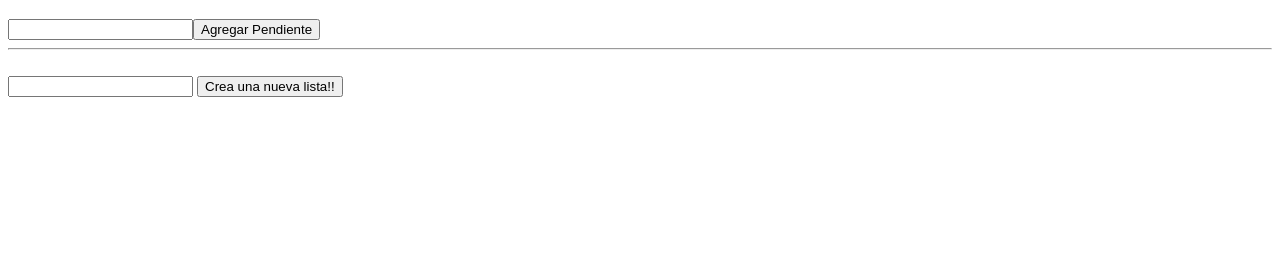
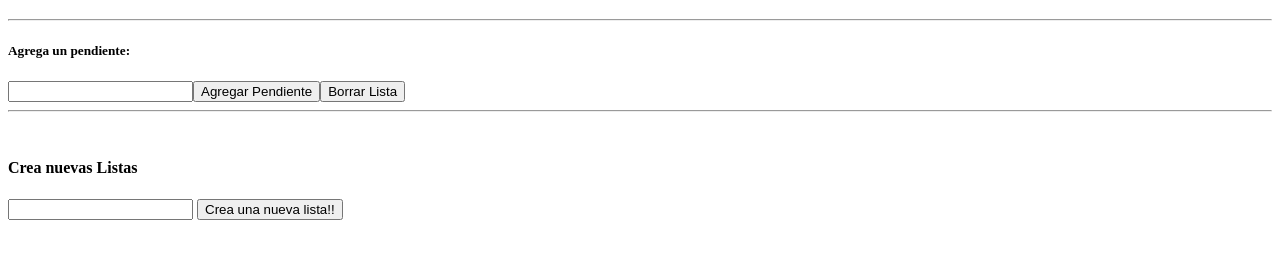
Before and after one commit to 8GutiMu/sprint-2-examen, a plain HTML site: page index.html in a window 1280 px wide. Both pictures are taken after a click on the button "Crea una nueva lista!!". Shown: the part 61-320 px from the top of the page. Drawn offline with Linux system fonts and the light colour scheme.

Commit message:
alerta cuando no metes texto

```diff
--- a/assets/js/main.js
+++ b/assets/js/main.js
@@ -18,43 +18,78 @@ function crearLista(){
 
 // muestra en pantalla todo
 function mostrar(contenido){
+  var numeroId = Date.now();
 
   var node = document.createElement("section");
   node.style.fontSize = "40px";
+  node.id=numeroId+2;
+
+
   var textnode = document.createTextNode(contenido.titulo);
   node.appendChild(textnode);
   document.getElementById("listas").appendChild(node);
 
   var listaBebe = document.createElement("ul");
+  var titulo_2 = document.createElement("h5")
   var boton = document.createElement("button");
   var texto = document.createElement("input");
   var linea = document.createElement("hr");
-  var numeroId = Date.now();
+  var botonBorrar = document.createElement("button");
   texto.type = "text";
   texto.id = numeroId+1;
   listaBebe.id = numeroId;
+  titulo_2.innerHTML = "Agrega un pendiente:";
+
   boton.innerHTML = "Agregar Pendiente";
-  boton.onclick = function(numeroId){
+  boton.onclick = function(){
+    //agrega elementos dentro de la lista
     var id = texto.id;
+    console.log(id);
+
     var pendienteTexto = document.getElementById(texto.id).value;
 
-    var node = document.createElement("LI");
+
     //var textnode = document.createTextNode(pendienteTexto);
-    node.innerHTML = pendienteTexto;
+
+    if(pendienteTexto == ""){
+      alert("NO estas metiendo NADAAAA!!!")
+    }else{
+      var node = document.createElement("LI");
+      node.innerHTML = pendienteTexto;
+    }
+
 
     //node.appendChild(textnode);
-    console.log(id-1);
     document.getElementById(id-1).appendChild(node);
-}
+    document.getElementById(texto.id).value = "";
 
+    }
 
-  console.log(listaBebe,boton,texto);
-
-  document.getElementById("listas").appendChild(listaBebe);
-  document.getElementById("listas").appendChild(texto);
-  document.getElementById("listas").appendChild(boton);
-  document.getElementById("listas").appendChild(linea);
+    botonBorrar.innerHTML = "Borrar Lista";
+    botonBorrar.onclick = function(){
+      var id =node.id;
+      console.log(id);
+      var list = document.getElementById("listas");
+        while (list.hasChildNodes()) {
+            list.removeChild(list.firstChild);
+        }
 
 
 
+    }
+
+
+
+
+  console.log(listaBebe,boton,texto,node);
+
+  //por cada lista pone un input y botn agregar y boton borrar
+  document.getElementById("listas").appendChild(listaBebe);
+  document.getElementById("listas").appendChild(titulo_2);
+  document.getElementById("listas").appendChild(texto);
+  document.getElementById("listas").appendChild(boton);
+  document.getElementById("listas").appendChild(botonBorrar);
+  document.getElementById("listas").appendChild(linea);
+  document.getElementById("nombreLista").value = "";
+
 }
--- a/index.html
+++ b/index.html
@@ -12,7 +12,7 @@
     <body>
       <!-- titulo -->
       <h1> Trello </h1>
-
+      <hr>
       <section id="listas">
 
       </section>
@@ -20,9 +20,12 @@
 
 
       <br>
+
+      <span id="empezarListas">
+      <h4>Crea nuevas Listas</h4>
       <input type="text" id="nombreLista">
       <input type="button" id="001" value="Crea una nueva lista!!" onclick="crearLista()">
-
+    </span>
 
       <script src="assets/js/main.js"></script>
     </body>
```
